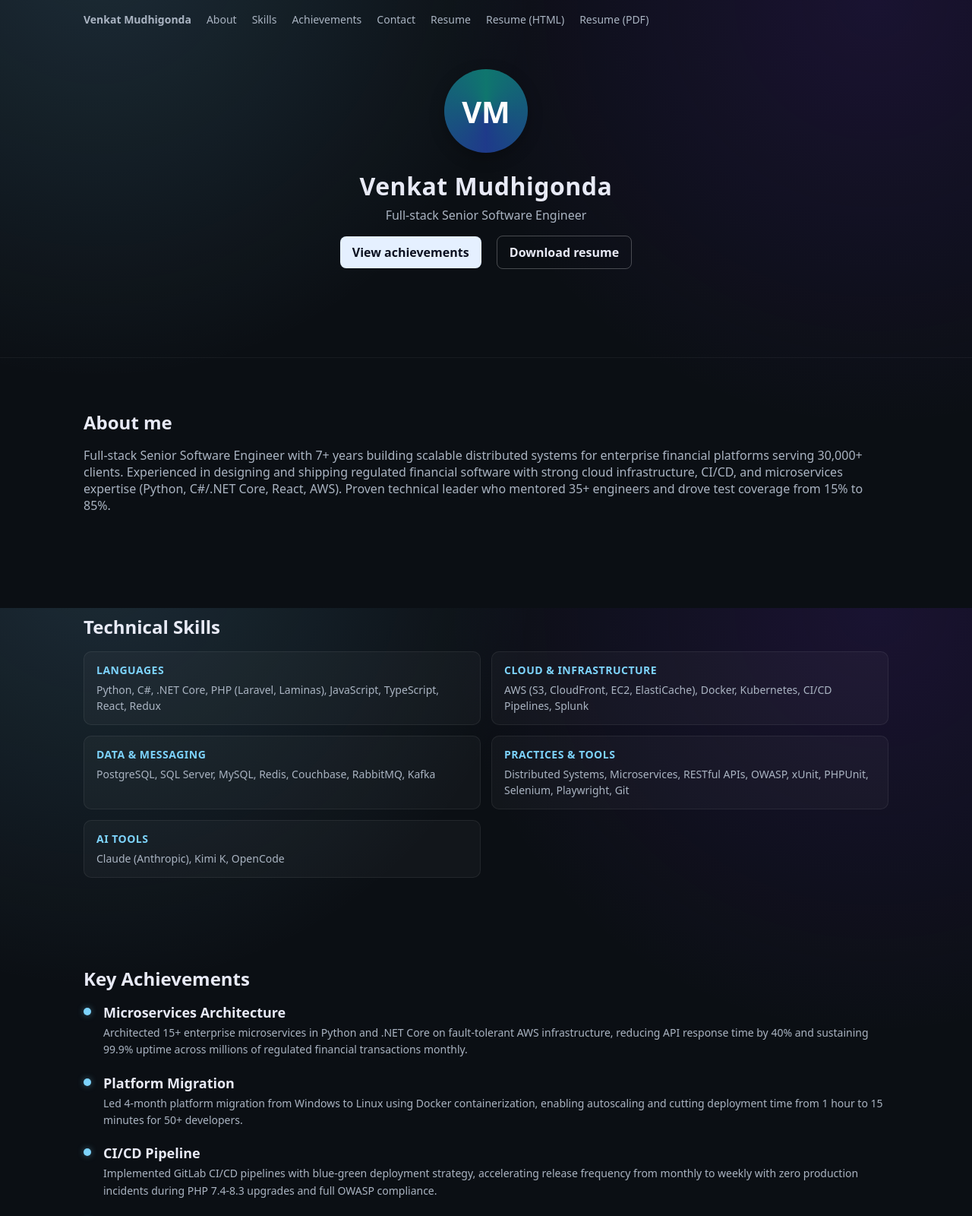
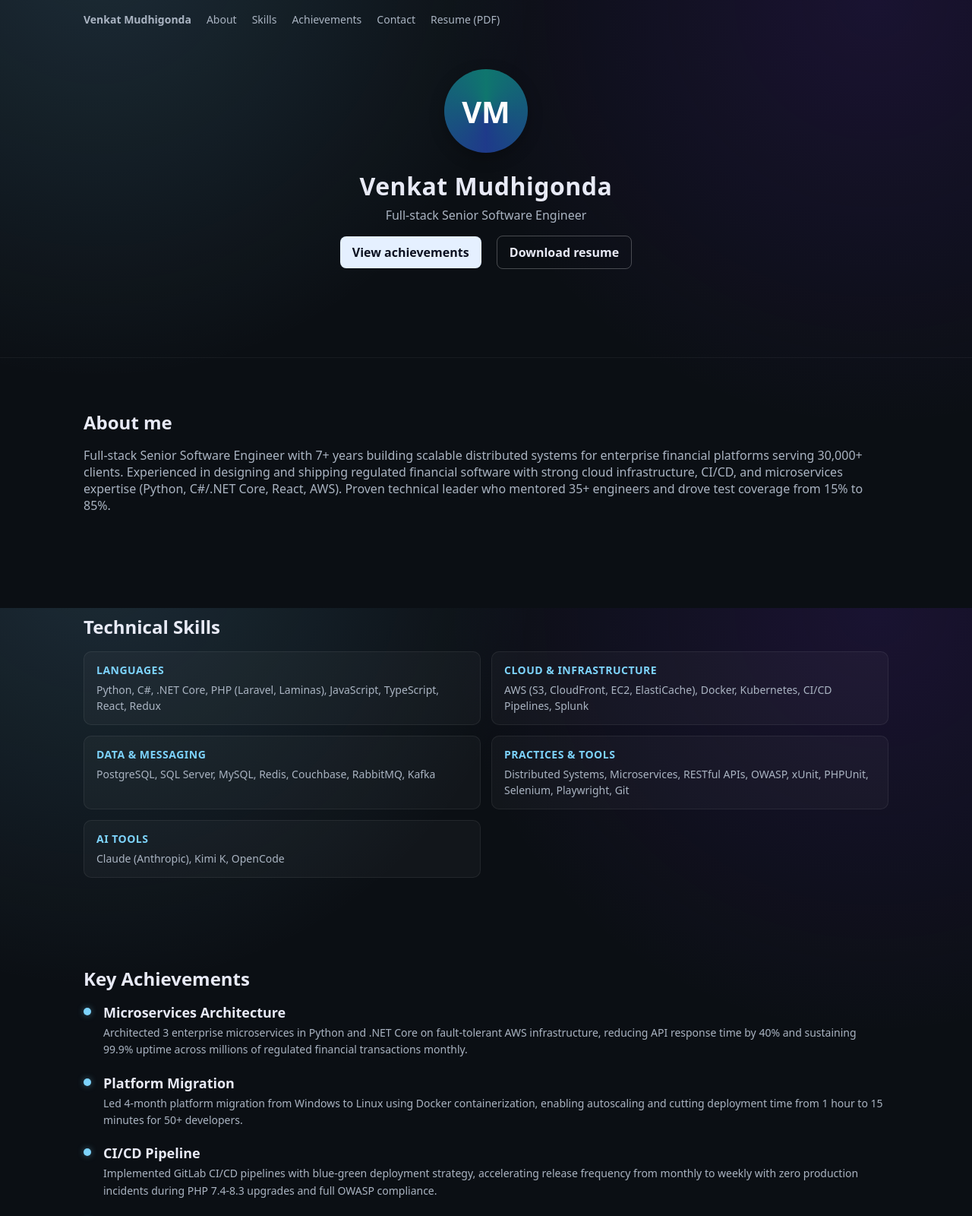
Before and after one commit to sharath20/sharath20.github.io, a plain HTML site: page index.html in a window 1280 px wide. Shown: the top 1600 px of the page at 76% size. Drawn offline with Linux system fonts and the light colour scheme.

Commit message:
Making few more tweaks

```diff
--- a/index.html
+++ b/index.html
@@ -15,8 +15,6 @@
       <a href="#skills">Skills</a>
       <a href="#achievements">Achievements</a>
       <a href="#contact">Contact</a>
-      <a href="resume.md" target="_blank">Resume</a>
-      <a href="resume.html" target="_blank" aria-label="Resume (HTML)">Resume (HTML)</a>
       <a href="resume.pdf" download="Venkat_Mudhigonda_Resume.pdf" target="_blank" aria-label="Resume PDF download">Resume (PDF)</a>
     </nav>
     <div class="hero" id="home">
@@ -71,7 +69,7 @@
           <div class="achievement-icon" aria-hidden="true"></div>
           <div class="achievement-content">
             <h3>Microservices Architecture</h3>
-            <p>Architected 15+ enterprise microservices in Python and .NET Core on fault-tolerant AWS infrastructure, reducing API response time by 40% and sustaining 99.9% uptime across millions of regulated financial transactions monthly.</p>
+            <p>Architected 3 enterprise microservices in Python and .NET Core on fault-tolerant AWS infrastructure, reducing API response time by 40% and sustaining 99.9% uptime across millions of regulated financial transactions monthly.</p>
           </div>
         </div>
         <div class="achievement-item">
```
